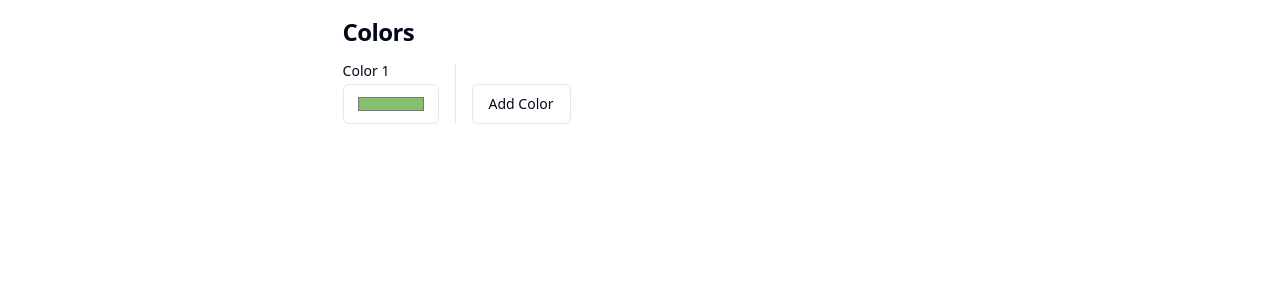
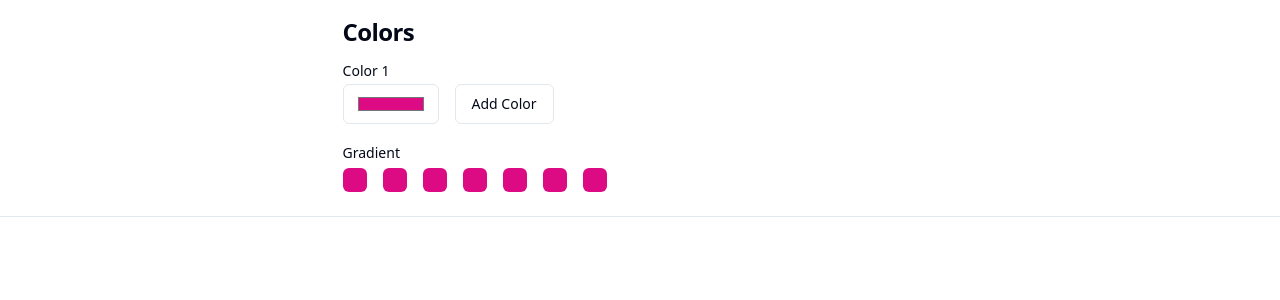
Before and after one commit to HoverBaum/gradientMesh, a React (Vite) app: page / in a window 1280 px wide. Shown: the top 300 px of the page. Built offline with nearby package versions, Linux system fonts and the light colour scheme.

Commit message:
✨ create and display a gradient.

```diff
--- a/src/App.tsx
+++ b/src/App.tsx
@@ -1,9 +1,55 @@
-import { ColorConfigurator } from './ColorConfigurator'
+import { useEffect, useState } from 'react'
+import { ColorConfigurator, ColorType } from './ColorConfigurator'
+import chroma from 'chroma-js'
+import { Label } from './components/ui/label'
+import { Separator } from './components/ui/separator'
+
+const MAX_COLORS = 2
+const GRADIENT_COLORS = 7
+const GRADIENT_MODE = 'hsl'
 
 function App() {
+  const [colors, setColors] = useState<ColorType[]>([
+    {
+      value: chroma.random().hex(),
+      id: '1',
+    },
+  ])
+  const [gradientColors, setGradientColors] = useState<string[]>([])
+
+  useEffect(() => {
+    if (colors.length === 1) {
+      setGradientColors(chroma.scale([colors[0].value]).colors(GRADIENT_COLORS))
+    } else if (colors.length === 2) {
+      setGradientColors(
+        chroma
+          .scale([colors[0].value, colors[1].value])
+          .mode(GRADIENT_MODE)
+          .colors(GRADIENT_COLORS)
+      )
+    }
+  }, [colors])
+
   return (
     <div>
-      <ColorConfigurator />
+      <ColorConfigurator
+        colors={colors}
+        onColorsChange={setColors}
+        maxNumberOfColors={MAX_COLORS}
+      />
+      <div className="max-w-prose mx-auto mt-4">
+        <Label>Gradient</Label>
+        <div className="flex gap-4 mt-1">
+          {gradientColors.map((color, index) => (
+            <div
+              key={color + index}
+              className="w-6 h-6 rounded-md"
+              style={{ backgroundColor: color }}
+            />
+          ))}
+        </div>
+      </div>
+      <Separator className="mt-6" />
     </div>
   )
 }
--- a/src/ColorConfigurator.tsx
+++ b/src/ColorConfigurator.tsx
@@ -1,4 +1,4 @@
-import React, { useEffect, useState } from 'react'
+import React from 'react'
 import { Input } from './components/ui/input'
 import { Label } from './components/ui/label'
 import { Button } from './components/ui/button'
@@ -6,30 +6,22 @@ import { Separator } from './components/ui/separator'
 import chroma from 'chroma-js'
 import { Trash2Icon } from 'lucide-react'
 
-type ColorType = {
+export type ColorType = {
   value: string
   id: string
 }
 
 type ColorConfiguratorProps = {
-  onColorsChange?: (colors: ColorType[]) => void
+  colors: ColorType[]
+  onColorsChange: (colors: ColorType[]) => void
+  maxNumberOfColors: number
 }
 
 export const ColorConfigurator: React.FC<ColorConfiguratorProps> = ({
+  colors,
   onColorsChange,
+  maxNumberOfColors,
 }) => {
-  const [colors, setColors] = useState<ColorType[]>([
-    {
-      value: chroma.random().hex(),
-      id: '1',
-    },
-  ])
-
-  // Notify parent each time colors change.
-  useEffect(() => {
-    if (onColorsChange) onColorsChange(colors)
-  }, [colors, onColorsChange])
-
   return (
     <div className="max-w-prose mx-auto">
       <h3 className="scroll-m-20 text-2xl font-semibold tracking-tight my-4">
@@ -37,7 +29,7 @@ export const ColorConfigurator: React.FC<ColorConfiguratorProps> = ({
       </h3>
       <div className="flex gap-4">
         {colors.map((color, index) => (
-          <>
+          <div key={color.id}>
             <div className="grid max-w-sm items-center gap-1.5">
               <Label htmlFor="email">Color {index + 1}</Label>
               <div className="flex gap-2">
@@ -46,7 +38,7 @@ export const ColorConfigurator: React.FC<ColorConfiguratorProps> = ({
                   className="w-24"
                   value={color.value}
                   onChange={(e) =>
-                    setColors((colors) =>
+                    onColorsChange(
                       colors.map((oldColor) =>
                         oldColor.id === color.id
                           ? { ...color, value: e.target.value }
@@ -59,9 +51,7 @@ export const ColorConfigurator: React.FC<ColorConfiguratorProps> = ({
                 {colors.length > 1 && (
                   <Button
                     onClick={() =>
-                      setColors((colors) =>
-                        colors.filter((c) => c.id !== color.id)
-                      )
+                      onColorsChange(colors.filter((c) => c.id !== color.id))
                     }
                     variant="outline"
                     size="icon"
@@ -73,16 +63,16 @@ export const ColorConfigurator: React.FC<ColorConfiguratorProps> = ({
               </div>
             </div>
 
-            {index < 2 && (
+            {index < maxNumberOfColors - 1 && (
               <Separator className="h-auto" orientation="vertical" />
             )}
-          </>
+          </div>
         ))}
-        {colors.length < 3 && (
+        {colors.length < maxNumberOfColors && (
           <div className="flex items-end">
             <Button
               onClick={() =>
-                setColors((colors) => [
+                onColorsChange([
                   ...colors,
                   {
                     value: chroma.random().hex(),
```
